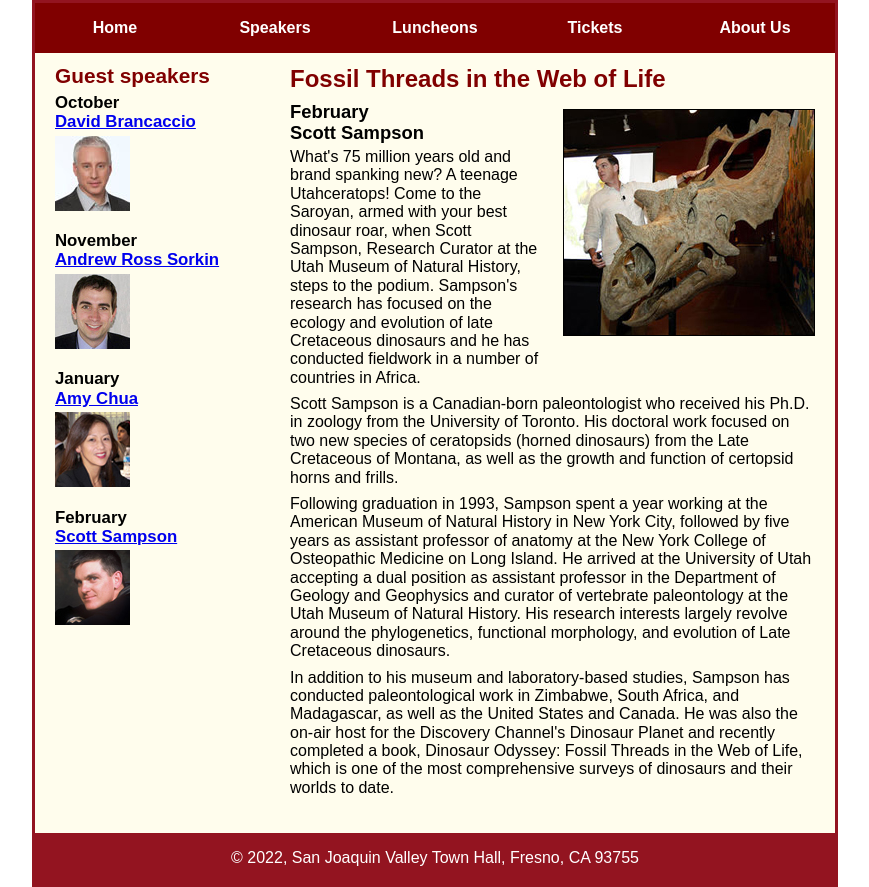
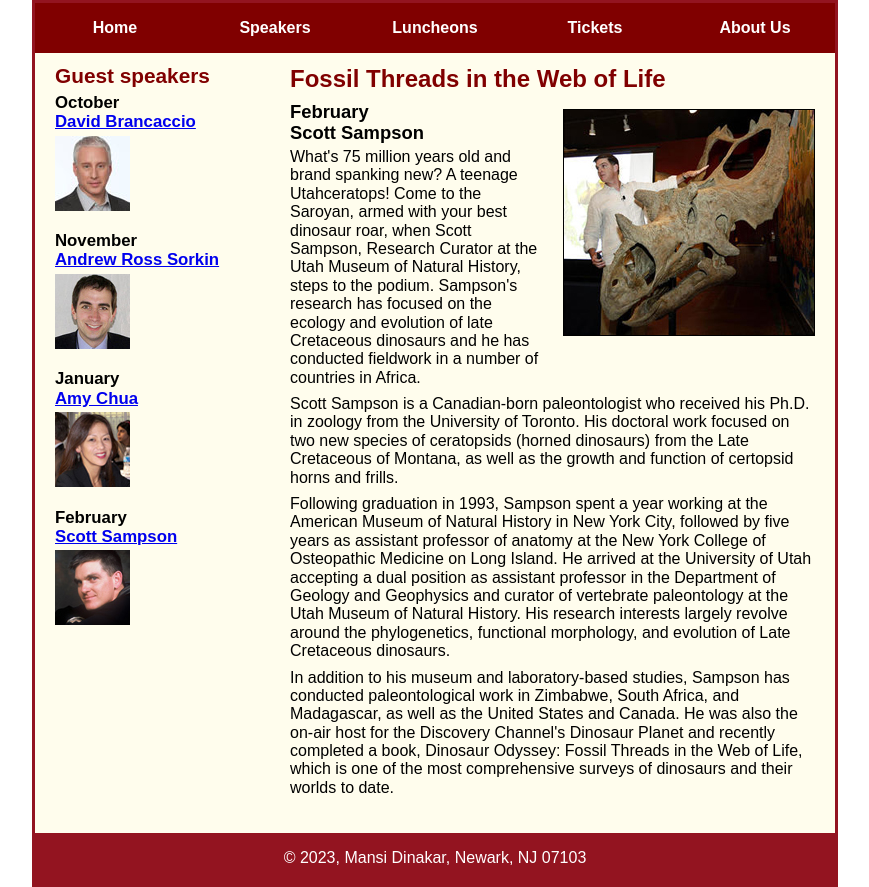
Before and after one commit to mansidinakar/A13, a plain HTML site: page speakers/c7_sampson.html in a window 1280 px wide. Shown: the part 115-1002 px from the top of the page, without its empty margins (205-1074 px from the left). Drawn offline with Linux system fonts and the light colour scheme.

Commit message:
Update c7_sampson.html

```diff
--- a/speakers/c7_sampson.html
+++ b/speakers/c7_sampson.html
@@ -74,7 +74,7 @@
 		</aside>
 	</main>
 	<footer>
-		<p>&copy; 2022, San Joaquin Valley Town Hall, Fresno, CA 93755</p>
+		<p>&copy; 2023, Mansi Dinakar, Newark, NJ 07103</p>
 	</footer>
 </body>
 </html>
```
